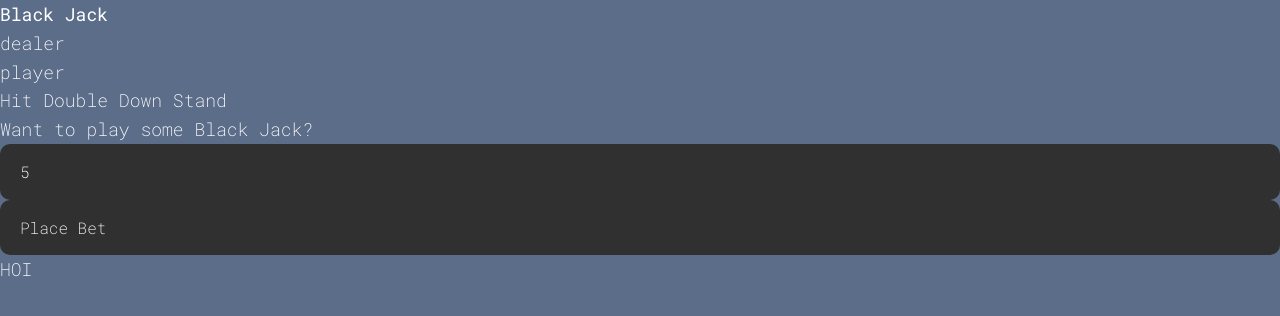
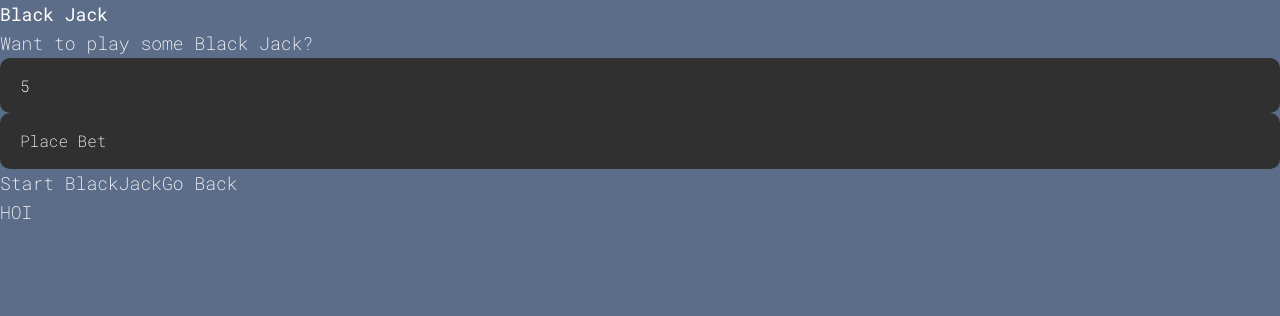
Before and after one commit to veiston/Ufotutkija-Pekka, a Flask app: page /blackjack in a window 1280 px wide. Shown: the top 316 px of the page. Run offline with Flask 3, Linux system fonts and the light colour scheme; some web fonts are replaced.

Commit message:
start button

```diff
--- a/Source/static/js/blackjack.js
+++ b/Source/static/js/blackjack.js
@@ -11,6 +11,9 @@ const doubleDown = document.querySelector('#doubleDown');
 const stand = document.querySelector('#stand');
 const betInput = document.querySelector('#betInput');
 const freeMoneyTxt = document.querySelector('#freeMoney');
+const startButton = document.querySelector('#startJack');
+const backButton = document.querySelector('#backButton');
+const playArea = document.querySelector("#playArea");
 
 const player = {score:0,hand:[]};
 const dealer = {score:0,hand:[]};
@@ -299,6 +302,7 @@ function deal(){
 }
 
 function startGame(){
+  playArea.style = 'display: block';
   deck = createDeck();
   shuffle(deck);
   console.log(deck[1]);
@@ -344,3 +348,4 @@ async function freebie(){
 freebie();
 //startGame();
 //console.log(await loadPlayerData());
+startButton.addEventListener('click',startGame);
--- a/Source/templates/blackjack.html
+++ b/Source/templates/blackjack.html
@@ -12,9 +12,9 @@
 </head>
 <body>
 <h1>Black Jack</h1>
-    <div id="playArea">
+    <div id="playArea" style="display: none">
         <p>dealer</p>
-        <div class="cardsTable">
+        <div class="cardsTable" >
             <div id="dealerHand" class="hand"></div>
             <p id="dealerScore"></p>
         </div>
@@ -37,13 +37,14 @@
         <input type="number" id="betInput" min="5" value="5">
         <input type="submit" id="betSubmit" value="Place Bet">
     </form>
+    <div id="messagesButtons"><button id="startJack">Start BlackJack</button><button id="goBack">Go Back</button></div>
 </div>
 <p id="playerMoney">HOI</p>
 
     <div id="modalBox" class="modal" style="display: none">
       <div class="modal-content">
         <div id="modalBoxMessage">jkadui</div>
-        <div id="modalBoxButtons"><button>play</button><button>back</button></div>
+        <div id="modalBoxButtons"><button>play</button><button id="backButton">back</button></div>
       </div>
     </div>
 </body>
```
